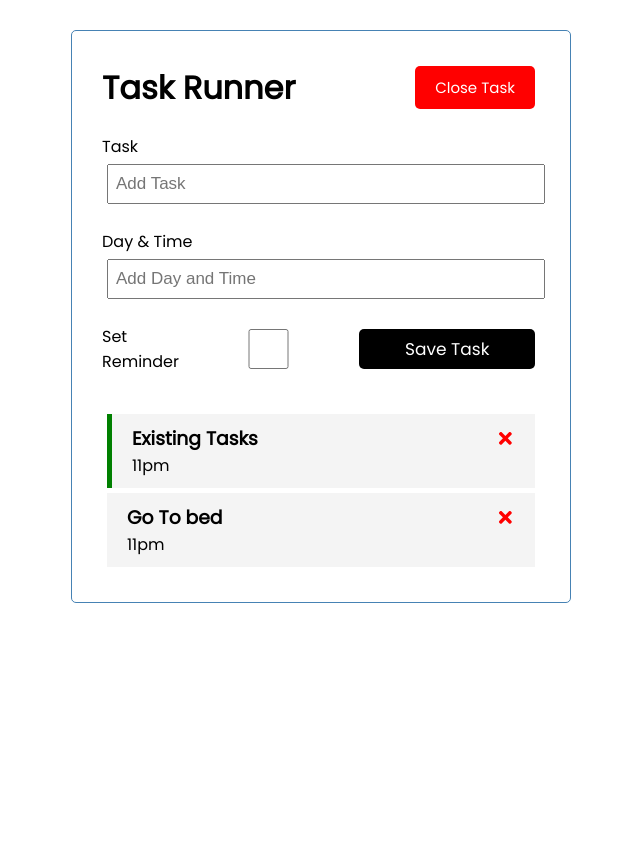
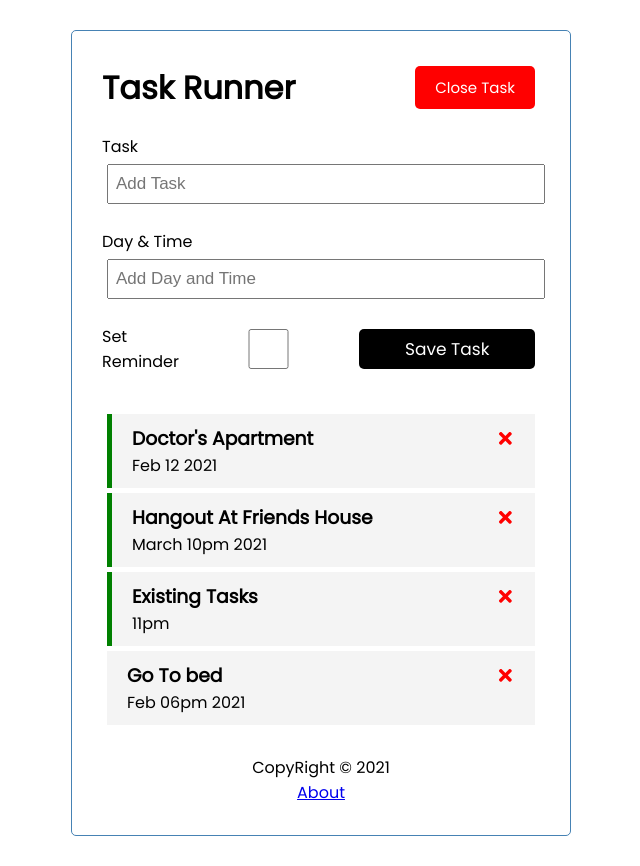
Before and after one commit to Tboss09/react-task-tracker, a React (Create React App) app: page / in a window 1280 px wide. Shown: the whole page, without its empty margins (319-959 px from the left). Before the commit the page ends 800 px from the top, so only its background shows below. Built offline with nearby package versions, Linux system fonts and the light colour scheme.

Commit message:
Added Routing to my react app

```diff
--- a/package.json
+++ b/package.json
@@ -11,6 +11,7 @@
     "react-dom": "^17.0.1",
     "react-icon": "^1.0.0",
     "react-icons": "^4.1.0",
+    "react-router-dom": "^5.2.0",
     "react-scripts": "4.0.1",
     "web-vitals": "^0.2.4"
   },
--- a/src/App.js
+++ b/src/App.js
@@ -2,11 +2,29 @@
 import Header from './components/Header';
 import Tasks from './components/Tasks';
 import AddTask from './components/AddTask';
+import Footer from './components/Footer';
+import About from './components/About';
+import { BrowserRouter as Router, Route } from 'react-router-dom'
+
 
 const App = () => {
   const [showAddTask, setShowAddTask] = useState(true);
   const [tasks, setTasks] = useState(
     [
+      {
+        text: "Doctor's Apartment",
+        day: "Feb 12 2021",
+        reminder: true,
+        id: 3
+      },
+
+      {
+        text: "Hangout At Friends House",
+        day: "March 10pm 2021",
+        reminder: true,
+        id: 3
+      },
+
       {
         text: "Existing Tasks",
         day: "11pm",
@@ -15,7 +33,7 @@
       },
       {
         text: "Go To bed ",
-        day: "11pm",
+        day: "Feb 06pm 2021",
         reminder: false,
         id: 4
       }
@@ -78,20 +96,29 @@
 
 
   return (
+    <Router>
       <div className="container">
         <Header title="Task Runner"
           onAdd={() => setShowAddTask(!showAddTask)} showAdd={showAddTask} />
 
+
+
+        <Route path="/" exact render={() => (
+          <>
             {showAddTask && < AddTask onAdd={addTask} />}
-
             {tasks.length > 0
               ?
               < Tasks tasksByTayo={tasks}
                 onToggle={toggleReminder} onDelete={deleteTask} />
               :
               "No Task To Show"}
+          </>
+        )} />
 
+        <Route path="/about" component={About} />
+        <Footer />
       </div>
+    </Router>
   )
 }
 export default App;
--- /dev/null
+++ b/src/components/About.js
@@ -0,0 +1,13 @@
+import {Link} from 'react-router-dom'
+
+
+const About = () => {
+    return (
+        <div>
+        <h4 >Version  1.0.0.0</h4>
+        <Link to="/">Go back</Link>
+        </div>
+    )
+}
+
+export default About
--- /dev/null
+++ b/src/components/Footer.js
@@ -0,0 +1,13 @@
+import { Link } from 'react-router-dom'
+
+const Footer = () => {
+    return (
+        <footer>
+            <p>CopyRight &copy; 2021</p>
+            <Link to="/about">about</Link>
+        </footer>
+
+    )
+}
+
+export default Footer
--- a/src/components/Header.js
+++ b/src/components/Header.js
@@ -1,14 +1,21 @@
 import Button from './Button';
 import PropTypes from 'prop-types'
-
+import { useLocation } from "react-router-dom";
 // snippet(rafce)
 
 const Header = ({ title, onAdd, showAdd }) => {
+    const location = useLocation();
+
     return (
         <header className="header">
             <h1>{title}</h1>
-            <Button name={showAdd ? "Close Task" : "Add Task"} color={showAdd ? "red" : "green"} onClick={onAdd} />
+            {location.pathname === "/" &&
+
+                <Button name={showAdd ? "Close Task" : "Add Task"} color={showAdd ? "red" : "green"} onClick={onAdd} />
+
+            }
         </header>
+
     )
 }
 Header.propTypes = {
--- a/src/index.css
+++ b/src/index.css
@@ -109,4 +109,5 @@
  footer {
    margin-top: 30px;
    text-align: center;
+   text-transform: capitalize;
  }
```
Also changed, not shown: 2 other files (tests, documents, lock files or other folders). Lines whose indentation alone changed are shown as unchanged.
